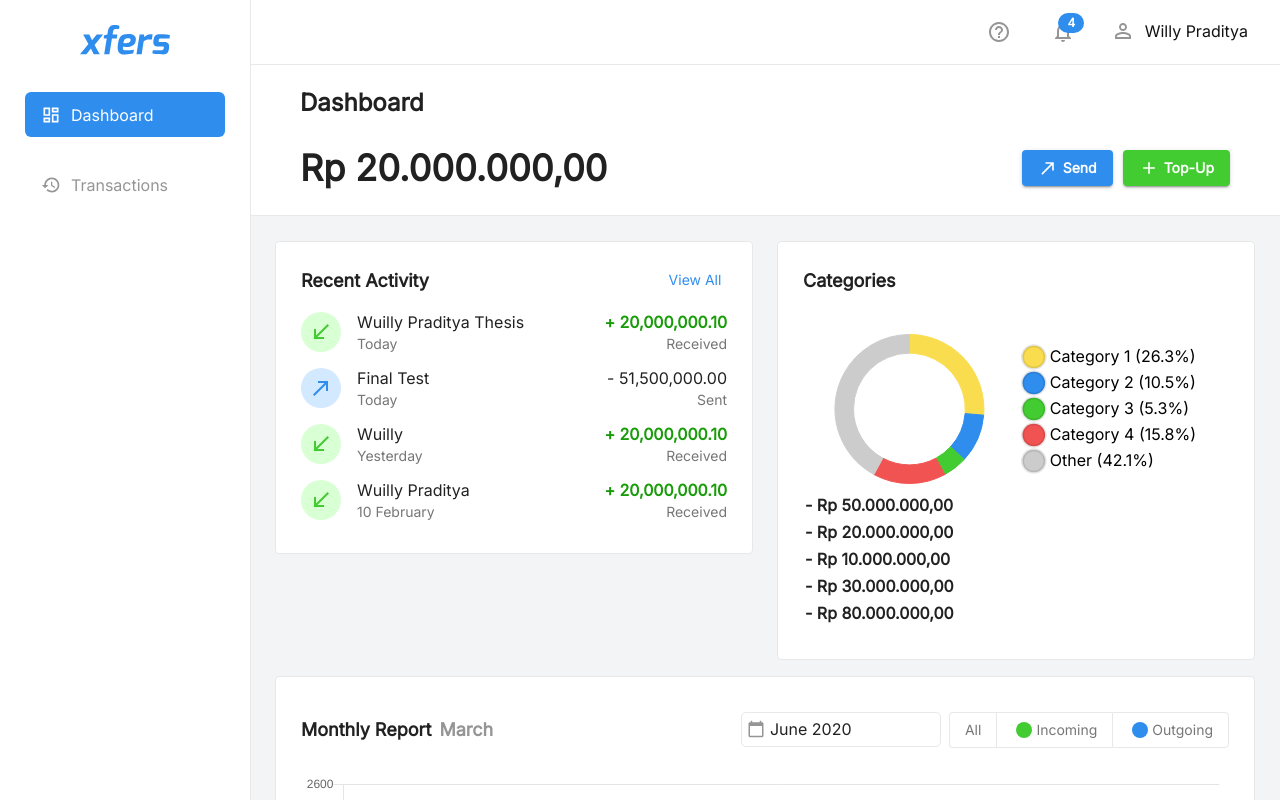
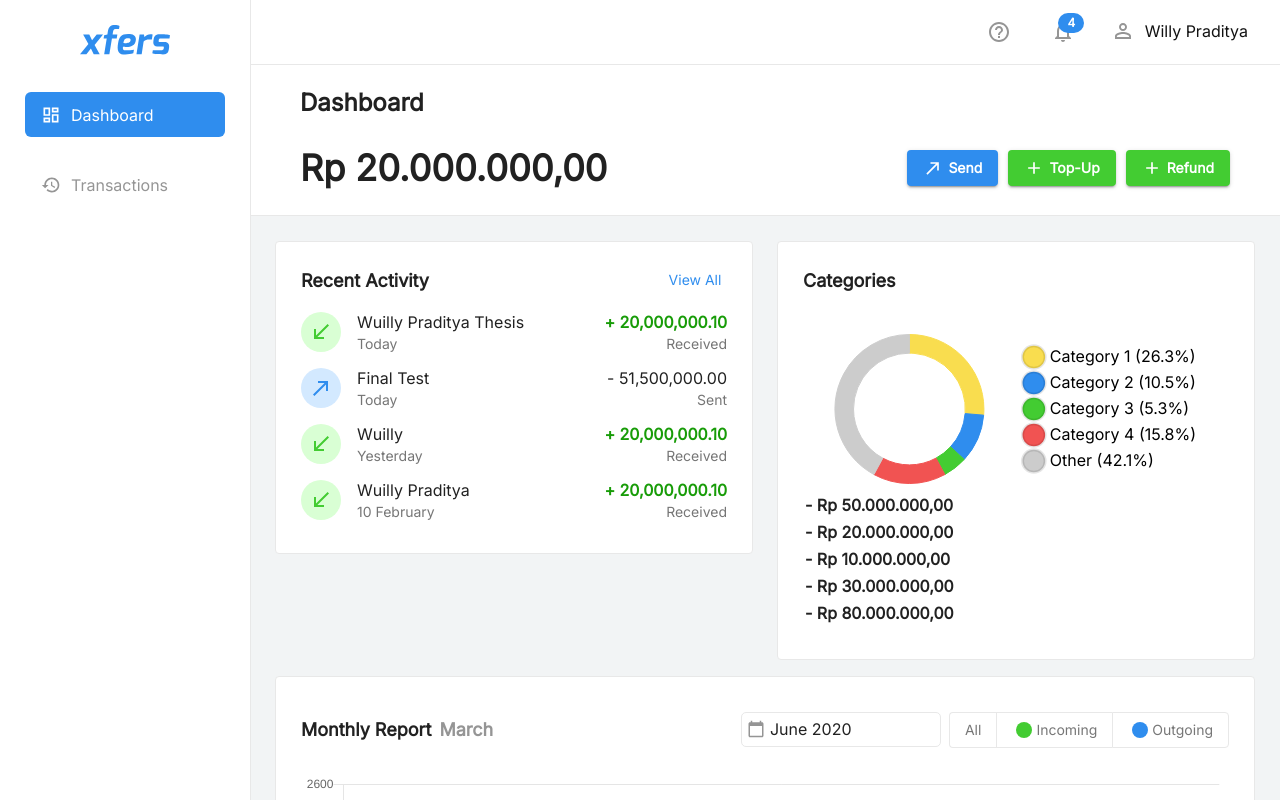
Before and after one commit to willypraditya/thesis, a React (Create React App) app: page /dashboard in a window 1280 px wide. Shown: the top 800 px of the page. Built offline with nearby package versions, Linux system fonts and the light colour scheme.

Commit message:
refund feature test

```diff
--- a/src/components/Pages/NEW_Dashboard/index.js
+++ b/src/components/Pages/NEW_Dashboard/index.js
@@ -170,6 +170,15 @@ const Dashboard = () => {
                 <Add className={classes.buttonIcon} />
                 Top-Up
               </Button>
+              <Button
+                variant="contained"
+                className={classes.topUpButton}
+                // data-cy="top-up-button"
+                onClick={() => console.log("refund clicked")}
+              >
+                <Add className={classes.buttonIcon} />
+                Refund
+              </Button>
             </div>
           </Grid>
         </Grid>
```
